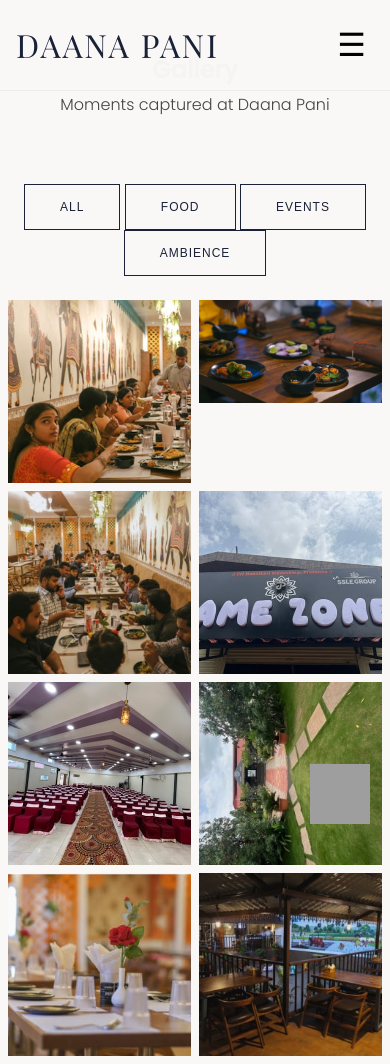
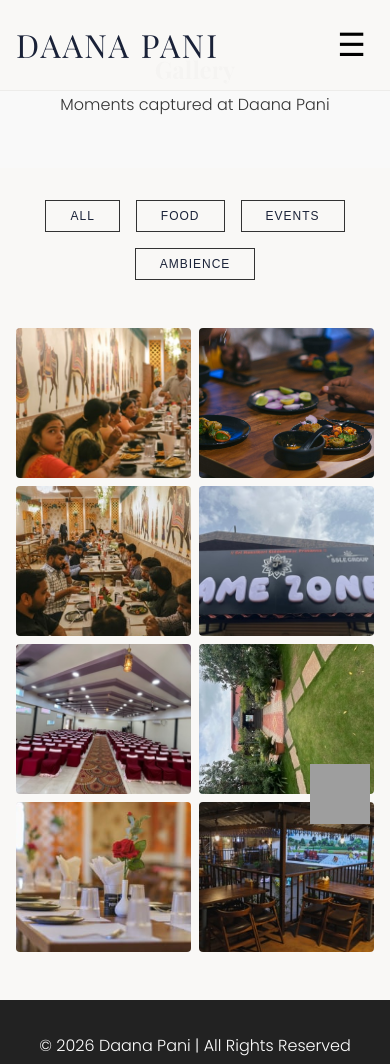
Before and after one commit to shivthecoder670-hue/Daana-Pani, a website: page gallery.html in a window 390 px wide. Shown: the top 1064 px of the page. Drawn offline with nearby package versions, Linux system fonts and the light colour scheme; grey boxes are pictures that could not be loaded.

Commit message:
Update gallery.html

```diff
--- a/gallery.html
+++ b/gallery.html
@@ -13,25 +13,38 @@
   <meta name="apple-mobile-web-app-status-bar-style" content="black-translucent">
   <style>
     * { box-sizing: border-box; }
-    body { margin: 0; overflow-x: hidden; }
+    body { margin: 0; overflow-x: hidden; font-family: 'Poppins', sans-serif; color: #333; }
+    h1, h2, h3 { font-family: 'Playfair Display', serif; }
     img { max-width: 100%; height: auto; display: block; }
+
+    .navbar { display: flex; justify-content: space-between; align-items: center; padding: 1rem 2rem; max-width: 1200px; margin: 0 auto; }
+    .navbar nav { display: flex; gap: 2rem; }
+    .navbar nav a { text-decoration: none; color: #333; font-weight: 500; transition: color 0.3s; }
+    .navbar nav a:hover { color: #d4a373; }
     .mobile-menu-btn { display: none; background: none; border: none; font-size: 2rem; cursor: pointer; padding: 0.5rem; }
+
+    .page-hero { text-align: center; padding: 4rem 1rem; background: #f9f9f9; }
+    .gallery-controls { display: flex; justify-content: center; gap: 1rem; padding: 2rem 1rem; flex-wrap: wrap; }
+    .gallery-controls button { padding: 0.5rem 1.5rem; border: 1px solid #333; background: none; cursor: pointer; transition: all 0.3s; }
+    .gallery-controls button:hover { background: #333; color: #fff; }
+
+    .gallery { display: grid; grid-template-columns: repeat(auto-fill, minmax(280px, 1fr)); gap: 1rem; max-width: 1200px; margin: 0 auto; padding: 1rem; }
+    .gallery img { width: 100%; height: 250px; object-fit: cover; border-radius: 4px; cursor: pointer; transition: transform 0.3s; }
+    .gallery img:hover { transform: scale(1.02); }
+
+    footer { text-align: center; padding: 2rem; background: #222; color: #fff; margin-top: 2rem; }
+
     @media (max-width: 768px) {
-      .navbar { flex-wrap: wrap; justify-content: space-between; padding: 1rem; align-items: center; }
+      .navbar { padding: 1rem; }
       .mobile-menu-btn { display: block; }
-      .navbar nav { display: none; width: 100%; flex-direction: column; text-align: center; margin-top: 1rem; background: #fff; z-index: 999; }
+      .navbar nav { display: none; width: 100%; flex-direction: column; text-align: center; margin-top: 1rem; background: #fff; z-index: 999; position: absolute; top: 60px; left: 0; box-shadow: 0 4px 6px rgba(0,0,0,0.1); }
       .navbar nav.active { display: flex; }
       .navbar nav a { display: block; padding: 1rem 0; border-top: 1px solid #eee; font-size: 1.1rem; }
       .navbar .btn { margin-top: 1rem; display: inline-block; width: 100%; padding: 0.8rem; }
 
-      .page-hero { padding: 3rem 1rem; text-align: center; }
-      .gallery-controls {
-        flex-wrap: wrap;
-        justify-content: center;
-        gap: 0.5rem;
-        padding: 1rem;
-      }
-      .gallery { grid-template-columns: repeat(2, 1fr); gap: 0.5rem; padding: 0.5rem; }
+      .page-hero { padding: 3rem 1rem; }
+      .gallery { grid-template-columns: repeat(2, 1fr); gap: 0.5rem; }
+      .gallery img { height: 150px; }
     }
   </style>
 </head>
```
